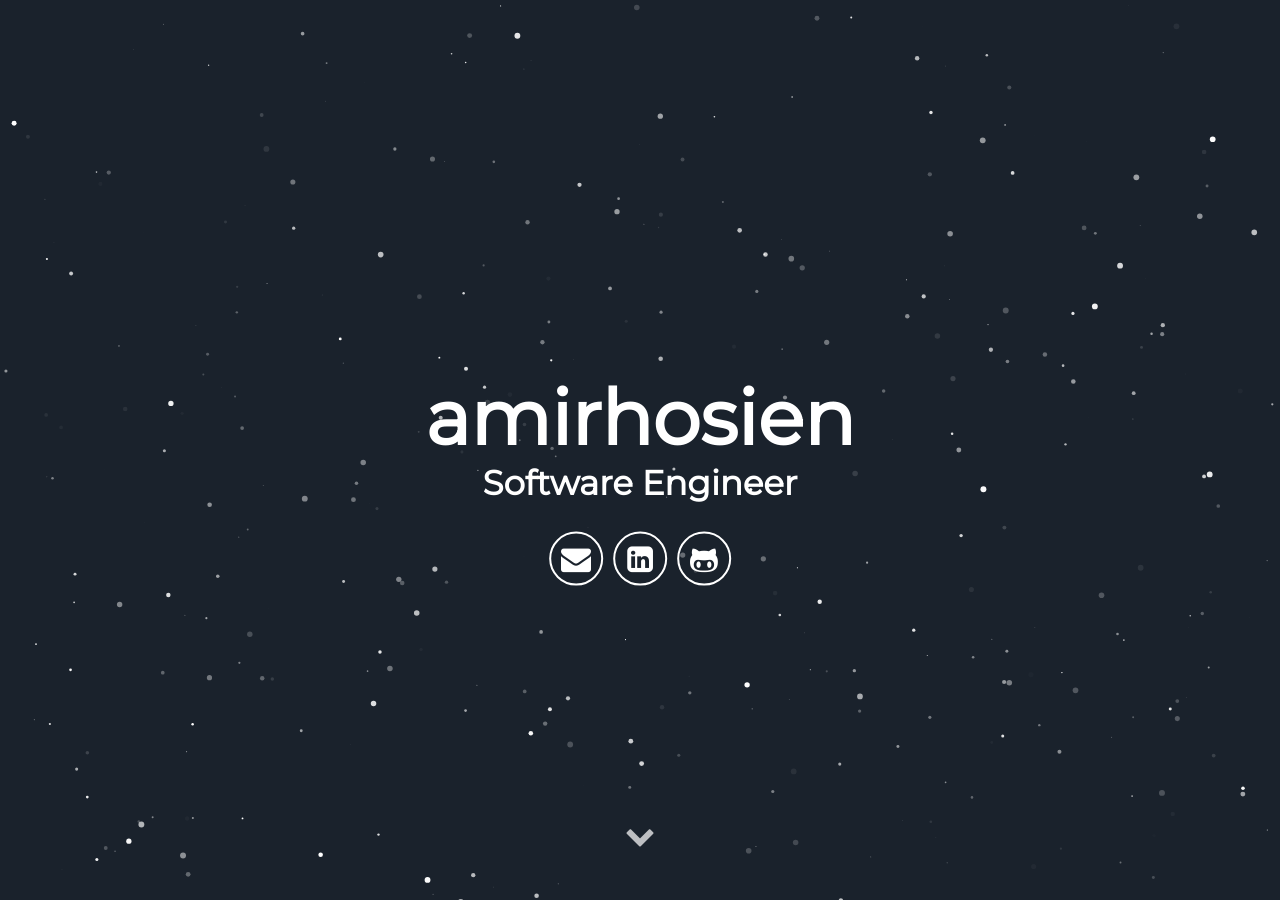
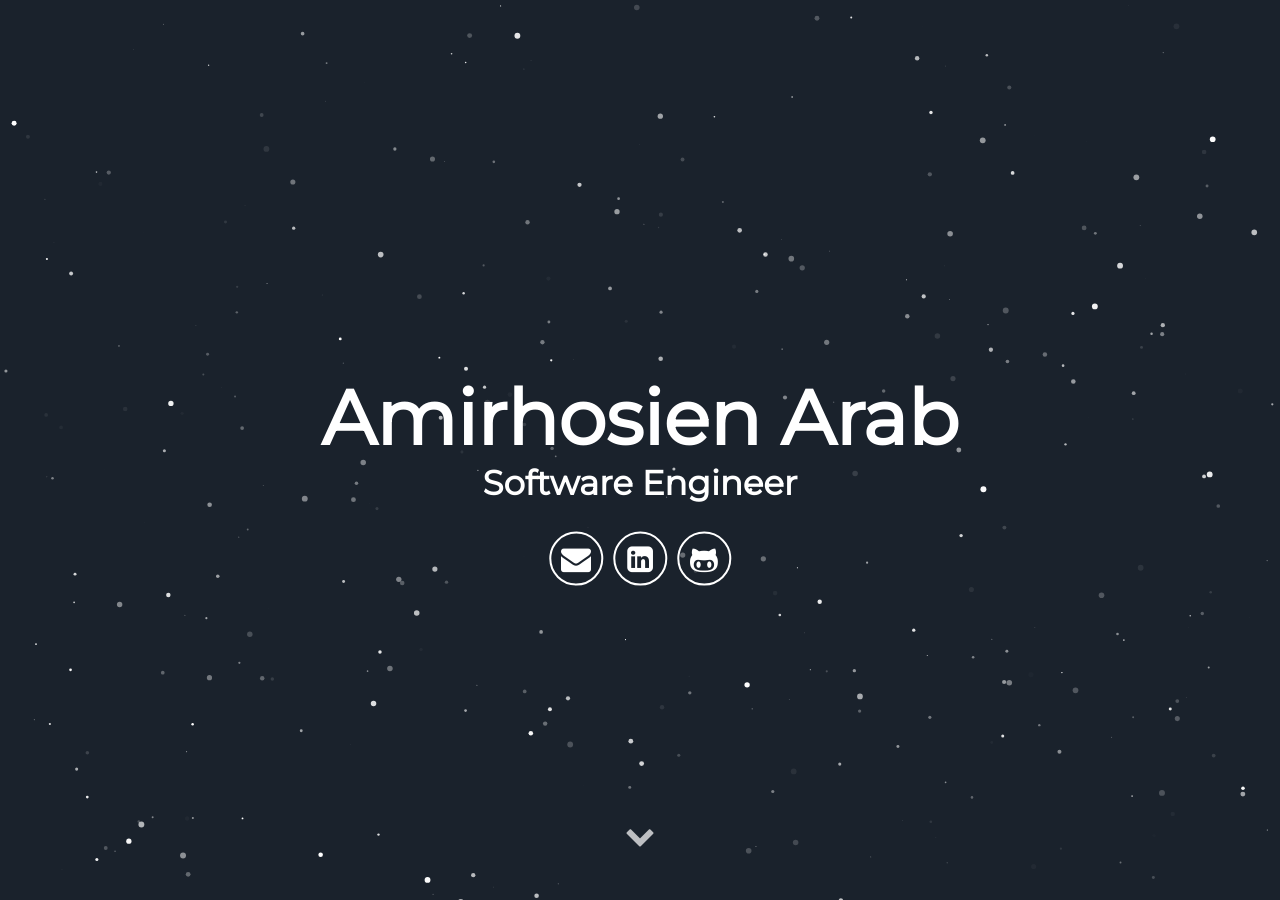
Before and after one commit to daneshisajad/anjell1.github.io, a Jekyll site: the page built from index.html, in a window 1280 px wide and 900 px high. Built offline with Jekyll 4.4.1, drawn with Linux system fonts in a browser that asks for light colours; some web fonts are replaced.

Commit message:
Update header.html

```diff
--- a/_includes/header.html
+++ b/_includes/header.html
@@ -1,12 +1,12 @@
 <div id="particles-js">
   <div class="header">
       <h1>
-        <span class="site-title">amirhosien</span>
+        <span class="site-title">Amirhosien Arab</span>
         <span class="site-description">{{ site.user_title }}</span>
       </h1>
       <div class="header-icons">
         {% if site.email %}
-        <a aria-label="Send email" href="mailto:{{ site.email }}"><i class="icon fa fa-envelope"></i></a>
+        <a aria-label="Send email" href="amirxamarin@outlook.com"><i class="icon fa fa-envelope"></i></a>
         {% endif %}
         {% if site.linkedin_username %}
         <a aria-label="My LinkedIn" target="_blank" href="https://www.linkedin.com/in/amirhosien-arab-45238123b"><i class="icon fa fa-linkedin-square" aria-hidden="true"></i></a>
```
